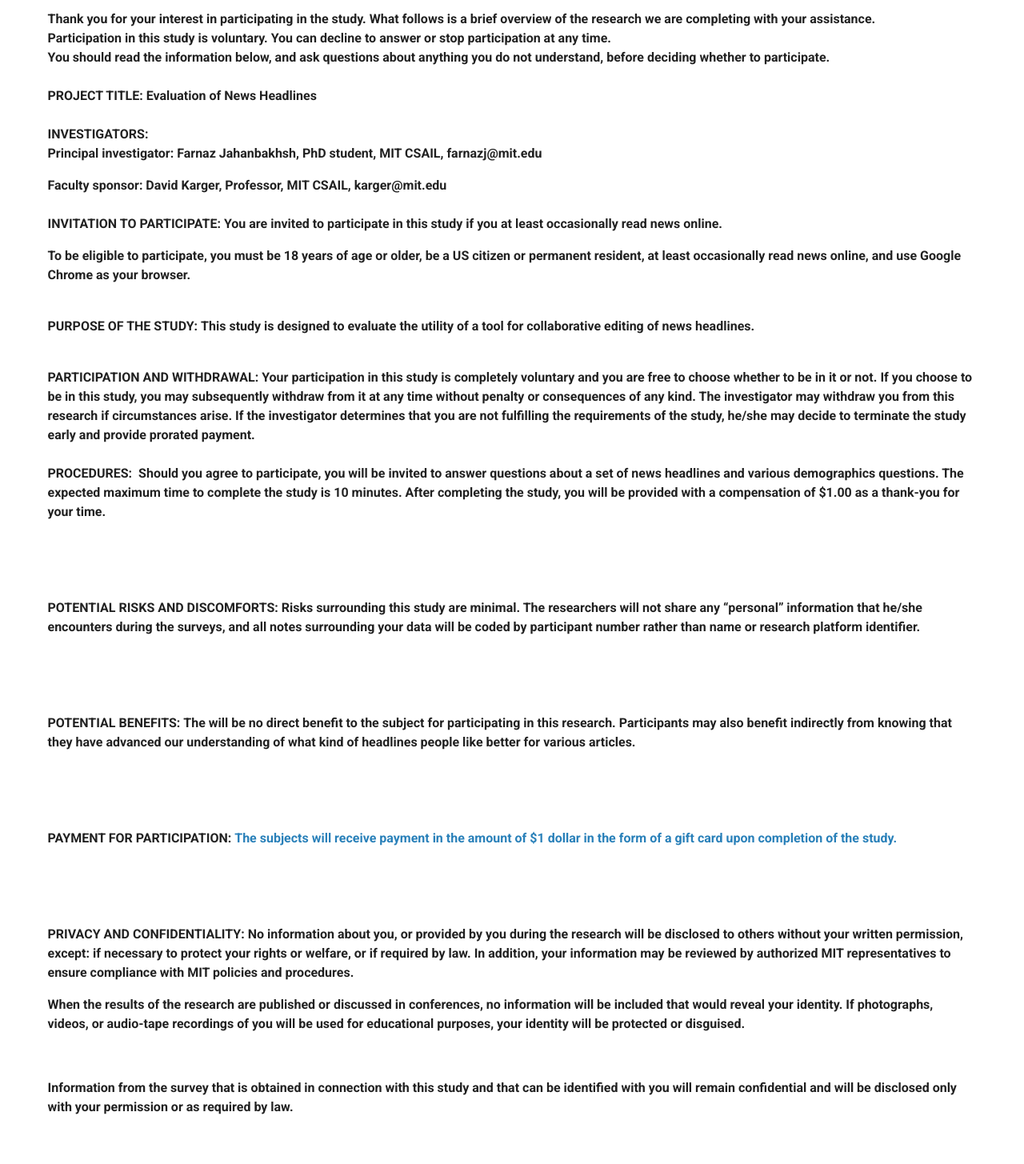
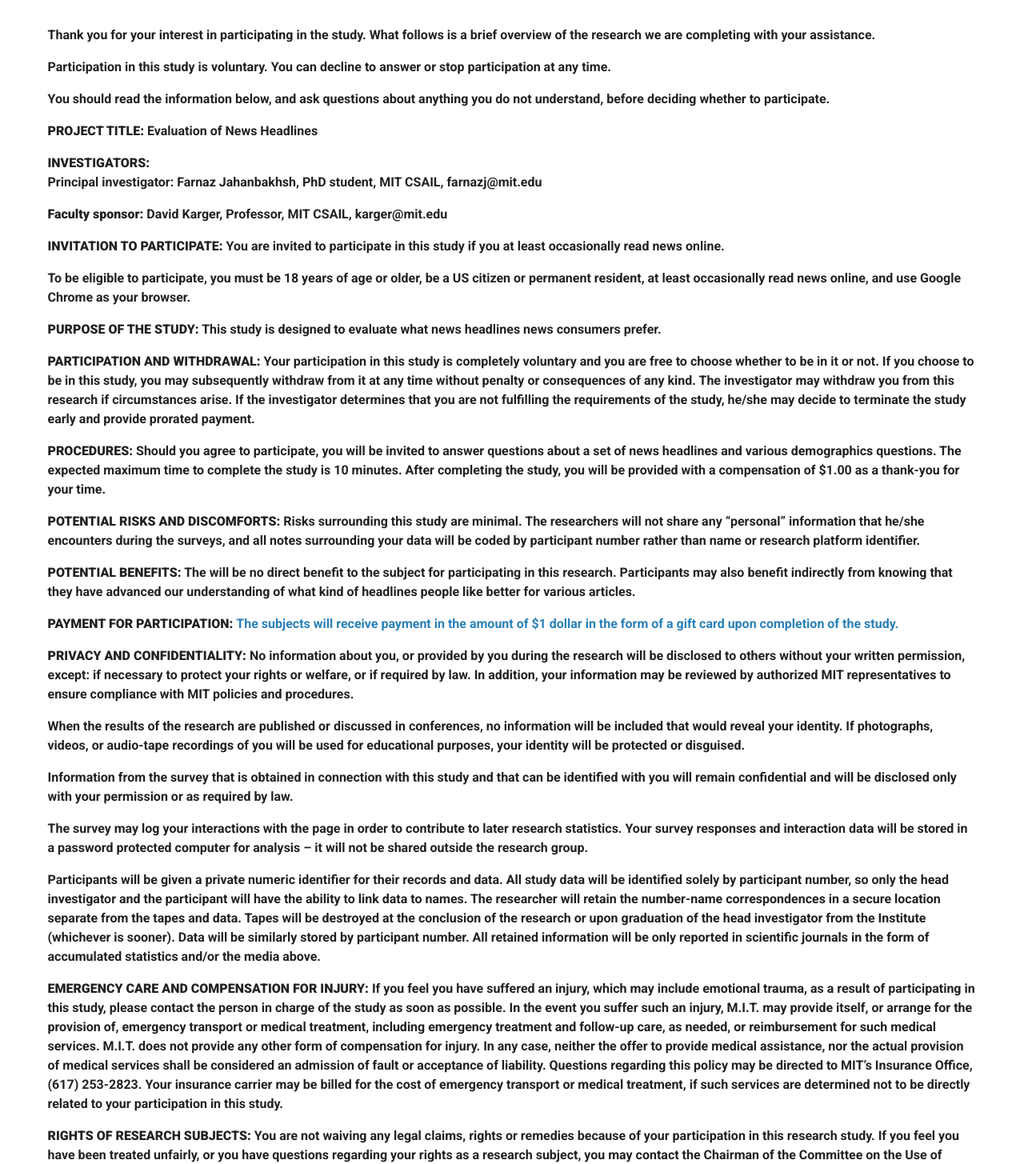
Before and after one commit to farnazj/Headline-Preference-2, a Vue app: page / in a window 1280 px wide. Shown: the top 1455 px of the page at 80% size. Built offline with nearby package versions, Linux system fonts and the light colour scheme.

Commit message:
update consent form

```diff
--- a/src/views/Consent.vue
+++ b/src/views/Consent.vue
@@ -1,93 +1,57 @@
 <template>
-  <v-container>
-    <v-row no-gutters>
-      <strong>Thank you for your interest in participating in the study.&nbsp;What follows is a brief overview of the research we are completing with your assistance.</strong><br>
-<span style="font-weight: bolder;">Participation in this study is voluntary. You can decline to answer or stop participation at any time.</span>
-<div><strong>You should read the information below, and ask questions about anything you do not understand, before deciding whether to participate.</strong>
-<div><br>
-<strong>PROJECT TITLE:&nbsp;Evaluation of News Headlines</strong></div>
+  <v-container class="pa-3 pt-8">
+    <v-row no-gutters class="font-weight-bold">
+      <p>
+        Thank you for your interest in participating in the study. What follows is a brief overview of the research we are completing with your assistance.
+      </p>
 
-<div>&nbsp;
-<p><strong>INVESTIGATORS:<br>
-Principal investigator: Farnaz Jahanbakhsh, PhD student, MIT CSAIL, farnazj@mit.edu</strong></p>
+      <p>Participation in this study is voluntary. You can decline to answer or stop participation at any time.</p>
+      <p>You should read the information below, and ask questions about anything you do not understand, before deciding whether to participate.</p>
 
-<p><strong>Faculty sponsor: David Karger, Professor, MIT CSAIL, karger@mit.edu<br>
-&nbsp;<br>
-INVITATION TO PARTICIPATE: You are invited to participate in this study if you&nbsp;at least occasionally read news online.</strong></p>
+      <p class="full-block"> <span class="font-weight-black">PROJECT TITLE: </span> Evaluation of News Headlines</p>
 
-<p><strong></strong></p>
+      <p class="full-block"><span class="font-weight-black">INVESTIGATORS:</span><br>
+      Principal investigator: Farnaz Jahanbakhsh, PhD student, MIT CSAIL, farnazj@mit.edu</p>
 
-<p><strong>To be eligible to participate, you must be 18 years of age or older, be a US citizen or permanent resident, at least occasionally read news online, and use Google Chrome as your browser.</strong></p>
+<p><span class="font-weight-black">Faculty sponsor:</span> David Karger, Professor, MIT CSAIL, karger@mit.edu</p>
+<p><span class="font-weight-black">
+INVITATION TO PARTICIPATE:</span> You are invited to participate in this study if you&nbsp;at least occasionally read news online.</p>
 
-<p><strong></strong></p>
-&nbsp;
+<p>To be eligible to participate, you must be 18 years of age or older, be a US citizen or permanent resident, at least occasionally read news online, and use Google Chrome as your browser.</p>
 
-<p><strong>PURPOSE OF THE STUDY:&nbsp;This study is designed to evaluate the utility of a tool for collaborative editing of news headlines.</strong></p>
+<p><span class="font-weight-black">PURPOSE OF THE STUDY:</span> This study is designed to evaluate what news headlines news consumers prefer.</p>
 <br>
-<strong>PARTICIPATION AND WITHDRAWAL:&nbsp;Your participation in this study is completely voluntary and you are free to choose whether to be in it or not. If you choose to be in this study, you may subsequently withdraw from it at any time without penalty or consequences of any kind. The investigator may withdraw you from this research if circumstances arise.&nbsp;If the investigator determines that you are not fulfilling the requirements of the study, he/she may decide to terminate the study early and provide prorated payment.</strong></div>
+<p><span class="font-weight-black">PARTICIPATION AND WITHDRAWAL:</span> Your participation in this study is completely voluntary and you are free to choose whether to be in it or not. If you choose to be in this study, you may subsequently withdraw from it at any time without penalty or consequences of any kind. The investigator may withdraw you from this research if circumstances arise. If the investigator determines that you are not fulfilling the requirements of the study, he/she may decide to terminate the study early and provide prorated payment.</p>
 
-<div><br>
-<strong>PROCEDURES:&nbsp;&nbsp;Should you agree to participate, you will be invited to answer questions about a set of news headlines and various demographics questions. The expected maximum time to complete the study is 10 minutes. After completing the study, you will be provided with a compensation of $1.00 as a thank-you for your time.</strong><p><strong></strong></p>
+<p><span class="font-weight-black">PROCEDURES:</span> Should you agree to participate, you will be invited to answer questions about a set of news headlines and various demographics questions. The expected maximum time to complete the study is 10 minutes. After completing the study, you will be provided with a compensation of $1.00 as a thank-you for your time.</p>
 
-<p>&nbsp;</p>
+<p><span class="font-weight-black">POTENTIAL RISKS AND DISCOMFORTS:</span> Risks surrounding this study are minimal. The researchers will not share any “personal” information that he/she encounters during the surveys, and all notes surrounding your data will be coded by participant number rather than name or research platform identifier.</p>
 
-<p>&nbsp;</p>
+<p><span class="font-weight-black">POTENTIAL BENEFITS:</span> The will be no direct benefit to the subject for participating in this research. Participants may also benefit indirectly from knowing that they have advanced our understanding of what kind of headlines people like better for various articles.</p>
 
-<p><strong></strong></p>
 
-<p><strong>POTENTIAL RISKS AND DISCOMFORTS:&nbsp;</strong><strong>Risks surrounding this study are minimal. The researchers will not share any “personal” information that he/she encounters during the surveys, and all notes surrounding your data will be coded by participant number rather than name or research platform identifier.</strong></p>
+<p><span class="font-weight-black">PAYMENT FOR PARTICIPATION: </span> <span style="color:#2980b9;">The subjects will receive payment in the amount of $1 dollar in the form of a gift card upon completion of the study.</span></p>
 
-<p>&nbsp;</p>
 
-<p>&nbsp;</p>
+<p><span class="font-weight-black">PRIVACY AND CONFIDENTIALITY: </span> No information about you, or provided by you during the research will be disclosed to others without your written permission, except: if necessary to protect your rights or welfare, or if required by law. In addition, your information may be reviewed by authorized MIT representatives to ensure compliance with MIT policies and procedures.</p>
 
-<p><strong>POTENTIAL BENEFITS:&nbsp;The will be no direct benefit to the subject for participating in this research. P</strong><strong>articipants may also benefit indirectly from knowing that they have advanced our understanding of what kind of headlines people like better for various articles.</strong></p>
+<p>When the results of the research are published or discussed in conferences, no information will be included that would reveal your identity. If photographs, videos, or audio-tape recordings of you will be used for educational purposes, your identity will be protected or disguised.</p>
 
-<p>&nbsp;</p>
 
-<p>&nbsp;</p>
+<p>Information from the survey that is obtained in connection with this study and that can be identified with you will remain confidential and will be disclosed only with your permission or as required by law.</p>
 
-<p><strong>PAYMENT FOR PARTICIPATION:&nbsp;<span style="color:#2980b9;">The subjects will receive payment in the amount of $1 dollar in the form of a gift card upon completion of the study.</span></strong></p>
+<p>The survey may log your interactions with the page in order to contribute to later research statistics. Your survey responses and interaction data will be stored in a password protected computer for analysis – it will not be shared outside the research group.</p>
 
-<p>&nbsp;</p>
+<p>Participants will be given a private numeric identifier for their records and data. All study data will be identified solely by participant number, so only the head investigator and the participant will have the ability to link data to names. The researcher will retain the number-name correspondences in a secure location separate from the tapes and data. Tapes will be destroyed at the conclusion of the research or upon graduation of the head investigator from the Institute (whichever is sooner). Data will be similarly stored by participant number. All retained information will be only reported in scientific journals in the form of accumulated statistics and/or the media above.</p>
 
-<p>&nbsp;</p>
+<p><span class="font-weight-black">EMERGENCY CARE AND COMPENSATION FOR INJURY: </span>If you feel you have suffered an injury, which may include emotional trauma, as a result of participating in this study, please contact the person in charge of the study as soon as possible. In the event you suffer such an injury, M.I.T. may provide itself, or arrange for the provision of, emergency transport or medical treatment, including emergency treatment and follow-up care, as needed, or reimbursement for such medical services. M.I.T. does not provide any other form of compensation for injury. In any case, neither the offer to provide medical assistance, nor the actual provision of medical services shall be considered an admission of fault or acceptance of liability. Questions regarding this policy may be directed to MIT’s Insurance Office, (617) 253-2823. Your insurance carrier may be billed for the cost of emergency transport or medical treatment, if such services are determined not to be directly related to your participation in this study.</p>
 
-<p><strong>PRIVACY AND CONFIDENTIALITY:&nbsp;No information about you, or provided by you during the research will be disclosed to others without your written permission, except: if necessary to protect your rights or welfare, or if required by law. In addition, your information may be reviewed by authorized MIT representatives to ensure compliance with MIT policies and procedures.</strong><strong>&nbsp;</strong></p>
-
-<p><strong>When the results of the research are published or discussed in conferences, no information will be included that would reveal your identity. If photographs, videos, or audio-tape recordings of you will be used for educational purposes, your identity will be protected or disguised.</strong></p>
-
-<p><strong>&nbsp;</strong></p>
-
-<p><strong>Information from the survey that is obtained in connection with this study and that can be identified with you will remain confidential and will be disclosed only with your permission or as required by law.&nbsp;</strong></p>
-
-<p><strong>&nbsp;</strong></p>
-
-<p><strong>The survey may log your interactions with the page in order to contribute to later research statistics. Your survey responses and interaction data will be stored in a password protected computer for analysis – it will not be shared outside the research group.</strong></p>
-
-<p><strong>&nbsp;</strong>&nbsp;</p>
-
-<p><strong>Participants will be given a private numeric identifier for their records and data. All study data will be identified solely by participant number, so only the head investigator and the participant will have the ability to link data to names. The researcher will retain the number-name correspondences in a secure location separate from the tapes and data. Tapes will be destroyed at the conclusion of the research or upon graduation of the head investigator from the Institute (whichever is sooner). Data will be similarly stored by participant number. All retained information will be only reported in scientific journals in the form of accumulated statistics and/or the media above.</strong></p>
-
-<p>&nbsp;</p>
-
-<p><strong>EMERGENCY CARE AND COMPENSATION FOR INJURY:&nbsp;If you feel you have suffered an injury, which may include emotional trauma, as a result of participating in this study, please contact the person in charge of the study as soon as possible.&nbsp;In the event you suffer such an injury, M.I.T. may provide itself, or arrange for the provision of, emergency transport or medical treatment, including emergency treatment and follow-up care, as needed, or reimbursement for such medical services. M.I.T. does not provide any other form of compensation for injury. In any case, neither the offer to provide medical assistance, nor the actual provision of medical services shall be considered an admission of fault or acceptance of liability. Questions regarding this policy may be directed to MIT’s Insurance Office, (617) 253-2823. Your insurance carrier may be billed for the cost of emergency transport or medical treatment, if such services are determined not to be directly related to your participation in this study.</strong></p>
-
-<p>&nbsp;</p>
-
-<p>&nbsp;</p>
-
-<p><strong>RIGHTS OF RESEARCH SUBJECTS:&nbsp;You are not waiving any legal claims, rights or remedies because of your participation in this research study. If you feel you have been treated unfairly, or you have questions regarding your rights as a research subject, you may contact the Chairman of the Committee on the Use of Humans as Experimental Subjects, M.I.T., Room E25-143B, 77 Massachusetts Ave, Cambridge, MA 02139, phone 1-617-253 6787.</strong></p>
+<p><span class="font-weight-black">RIGHTS OF RESEARCH SUBJECTS: </span>You are not waiving any legal claims, rights or remedies because of your participation in this research study. If you feel you have been treated unfairly, or you have questions regarding your rights as a research subject, you may contact the Chairman of the Committee on the Use of Humans as Experimental Subjects, M.I.T., Room E25-143B, 77 Massachusetts Ave, Cambridge, MA 02139, phone 1-617-253 6787.</p>
 
 <p>&nbsp;</p>
 
 <p><span style="font-weight: bolder;">Continuing with the survey implies informed consent.</span></p>
 
-<p></p>
-
-<p></p>
-</div>
-</div>
     </v-row>
 
     <v-row no-gutters>
@@ -144,5 +108,8 @@ export default {
 
 
 <style scoped>
-
+.full-block {
+  display: block;
+  width: 100%;
+}
 </style>
```
